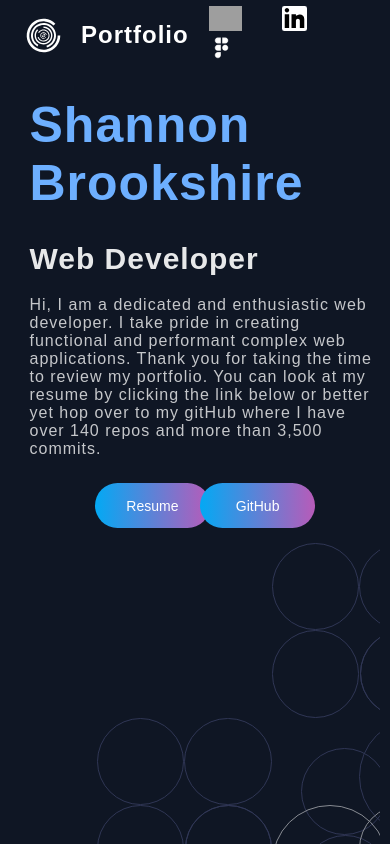
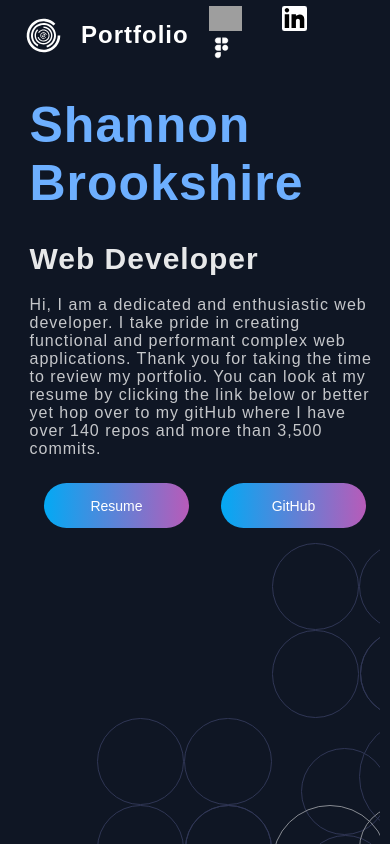
Before and after one commit to SalamanderCtesiphon/portfolio-figma-design, a React (Create React App) app: page / in a window 390 px wide. Shown: the top 844 px of the page. Built offline with nearby package versions, Linux system fonts and the light colour scheme; grey boxes are pictures that could not be loaded.

Commit message:
fixed an issue with the mobile display the buttons on the main hero were touching each other on small screens

```diff
--- a/src/components/Hero.css
+++ b/src/components/Hero.css
@@ -77,6 +77,11 @@ section {
   justify-content: space-between;
   width: 60%;
 }
+@media (max-width: 600px) {
+  .button-holder {
+    width: 80vw;
+  }
+}
 
 .resume-btn {
   display: flex;
```
